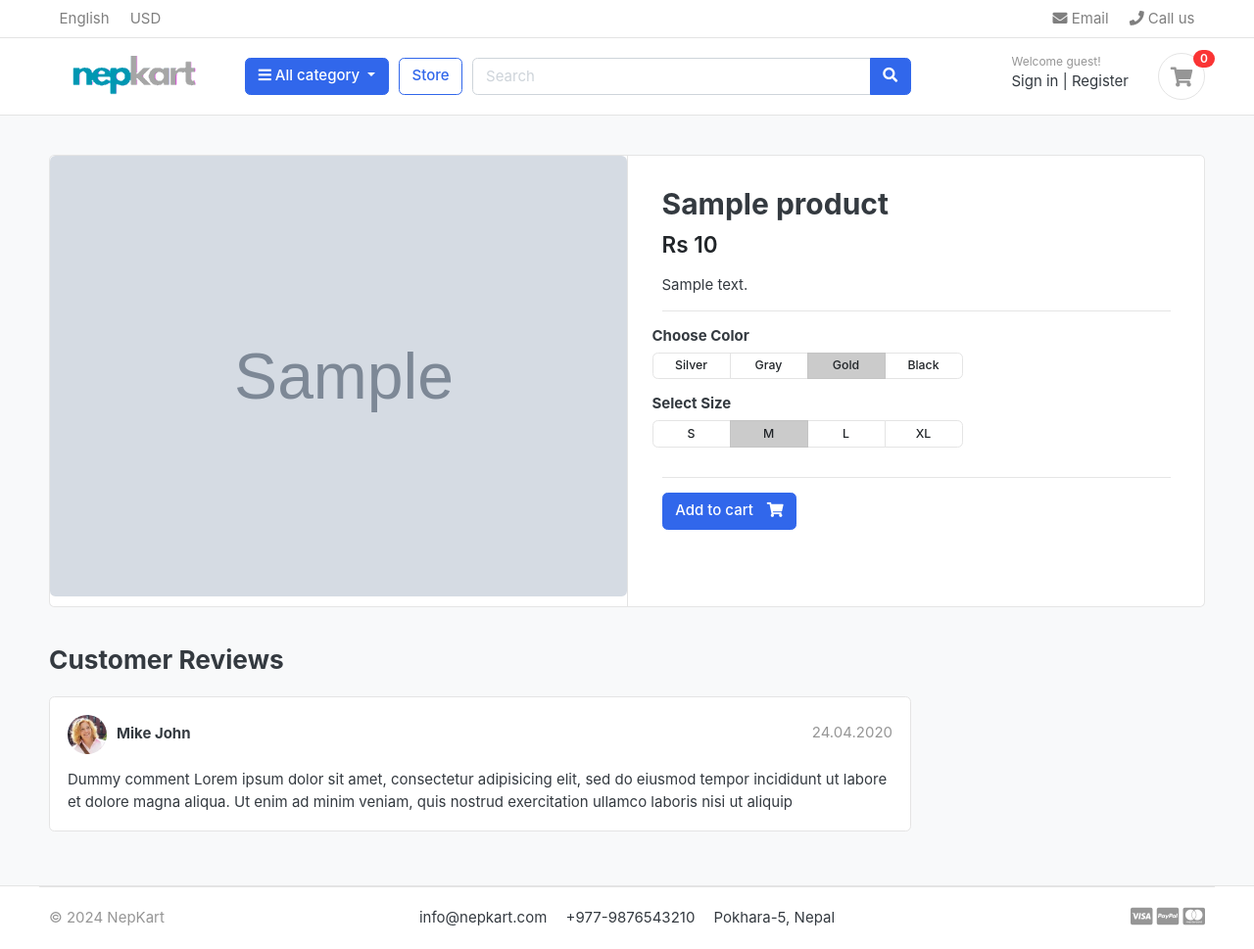
After one commit to manoramsubedi/Ecommerce-Django, a Django app: a page that uses store/templates/store/product-detail.html in a window 1280 px wide. The commit adds this page. Shown: the whole page at 98% size. Run offline with Django 5.2, Linux system fonts and the light colour scheme; tables that the repository leaves empty hold one stand-in row (values such as "Sample post"); grey boxes marked "Sample" are stand-in pictures; some libraries are stand-ins or nearby versions; some web fonts are replaced.

Commit message:
single view product

```diff
--- /dev/null
+++ b/store/templates/store/product-detail.html
@@ -0,0 +1,114 @@
+{% extends "base.html" %}
+{% load static %}
+
+{% block content %}
+<section class="section-content padding-y bg">
+<div class="container">
+
+<!-- ============================ COMPONENT 1 ================================= -->
+<div class="card">
+	<div class="row no-gutters">
+		<aside class="col-md-6">
+<article class="gallery-wrap">
+	<div class="img-big-wrap">
+	   <a href="#"><img src="{{ single_product.image.url }}"></a>
+	</div> <!-- img-big-wrap.// -->
+
+</article> <!-- gallery-wrap .end// -->
+		</aside>
+		<main class="col-md-6 border-left">
+<article class="content-body">
+
+<h2 class="title">{{ single_product.product_name }}</h2>
+
+<div class="mb-3">
+	<var class="price h4">Rs {{ single_product.price }}</var>
+</div>
+
+<p>{{ single_product.description }}</p>
+
+
+<hr>
+	<div class="row">
+		<div class="item-option-select">
+			<h6>Choose Color</h6>
+			<div class="btn-group btn-group-sm btn-group-toggle" data-toggle="buttons">
+			  <label class="btn btn-light">
+			    <input type="radio" name="radio_color"> Silver
+			  </label>
+			  <label class="btn btn-light">
+			    <input type="radio" name="radio_color" > Gray
+			  </label>
+			  <label class="btn btn-light active">
+			    <input type="radio" name="radio_color checked"> Gold
+			  </label>
+			  <label class="btn btn-light">
+			    <input type="radio" name="radio_color"> Black
+			  </label>
+			</div>
+		</div>
+	</div> <!-- row.// -->
+	<div class="row">
+		<div class="item-option-select">
+			<h6>Select Size</h6>
+			<div class="btn-group btn-group-sm btn-group-toggle" data-toggle="buttons">
+			  <label class="btn btn-light">
+			    <input type="radio" name="radio_color"> S
+			  </label>
+			  <label class="btn btn-light active">
+			    <input type="radio" name="radio_color" checked> M
+			  </label>
+			  <label class="btn btn-light">
+			    <input type="radio" name="radio_color"> L
+			  </label>
+			  <label class="btn btn-light">
+			    <input type="radio" name="radio_color"> XL
+			  </label>
+			</div>
+		</div>
+	</div>
+	<hr>
+	<a href="./product-detail.html" class="btn  btn-primary"> <span class="text">Add to cart</span> <i class="fas fa-shopping-cart"></i>  </a>
+</article> <!-- product-info-aside .// -->
+		</main>
+	</div>
+</div>
+
+
+<br>
+
+<div class="row">
+			<div class="col-md-9">
+
+	<header class="section-heading">
+		<h3>Customer Reviews </h3>
+
+	</header>
+
+	<article class="box mb-3">
+		<div class="icontext w-100">
+			<img src="{% static 'images/avatars/avatar1.jpg' %}" class="img-xs icon rounded-circle">
+			<div class="text">
+				<span class="date text-muted float-md-right">24.04.2020 </span>
+				<h6 class="mb-1">Mike John </h6>
+
+			</div>
+		</div> <!-- icontext.// -->
+		<div class="mt-3">
+			<p>
+				Dummy comment Lorem ipsum dolor sit amet, consectetur adipisicing elit, sed do eiusmod
+				tempor incididunt ut labore et dolore magna aliqua. Ut enim ad minim veniam,
+				quis nostrud exercitation ullamco laboris nisi ut aliquip
+			</p>
+		</div>
+	</article>
+
+
+
+	</div> <!-- col.// -->
+</div> <!-- row.// -->
+
+
+</div> <!-- container .//  -->
+</section>
+{% endblock %}
--- a/store/templates/store/store.html
+++ b/store/templates/store/store.html
@@ -135,7 +135,7 @@
                 </div>
                 <figcaption class="info-wrap">
                     <div class="fix-height">
-                        <a href="./product-detail.html" class="title">{{ product.product_name }}</a>
+                        <a href="{% url 'product_detail' slug %}" class="title">{{ product.product_name }}</a>
                         <div class="price-wrap mt-2">
                             <span class="price">Rs {{product.price}}</span>
                             <del class="price-old">Rs 3400</del>
--- a/store/urls.py
+++ b/store/urls.py
@@ -3,5 +3,6 @@ from . import views
 
 urlpatterns = [
     path('', views.store, name="store"),
-    path('<slug:slug>/', views.store, name='product_by_category')
+    path('<slug:slug>/', views.store, name='product_by_category'),
+    path('<slug:category_slug>/<slug:product_slug>', views.product_detail, name='product_detail'),
 ]
--- a/store/views.py
+++ b/store/views.py
@@ -17,6 +17,14 @@ def store(request, slug=None):
         products = Product.objects.all().filter(is_availiable=True)
         product_count = products.count()
 
-
     context = {"products":products, "product_count":product_count}
     return render(request, 'store/store.html', context)
+
+def product_detail(request, category_slug, product_slug):
+    try:
+        single_product = Product.objects.get(category__slug=category_slug, slug=product_slug)
+    except Exception as e:
+        raise e
+
+    context = {'single_product':single_product}
+    return render(request, 'store/product-detail.html', context)
```
